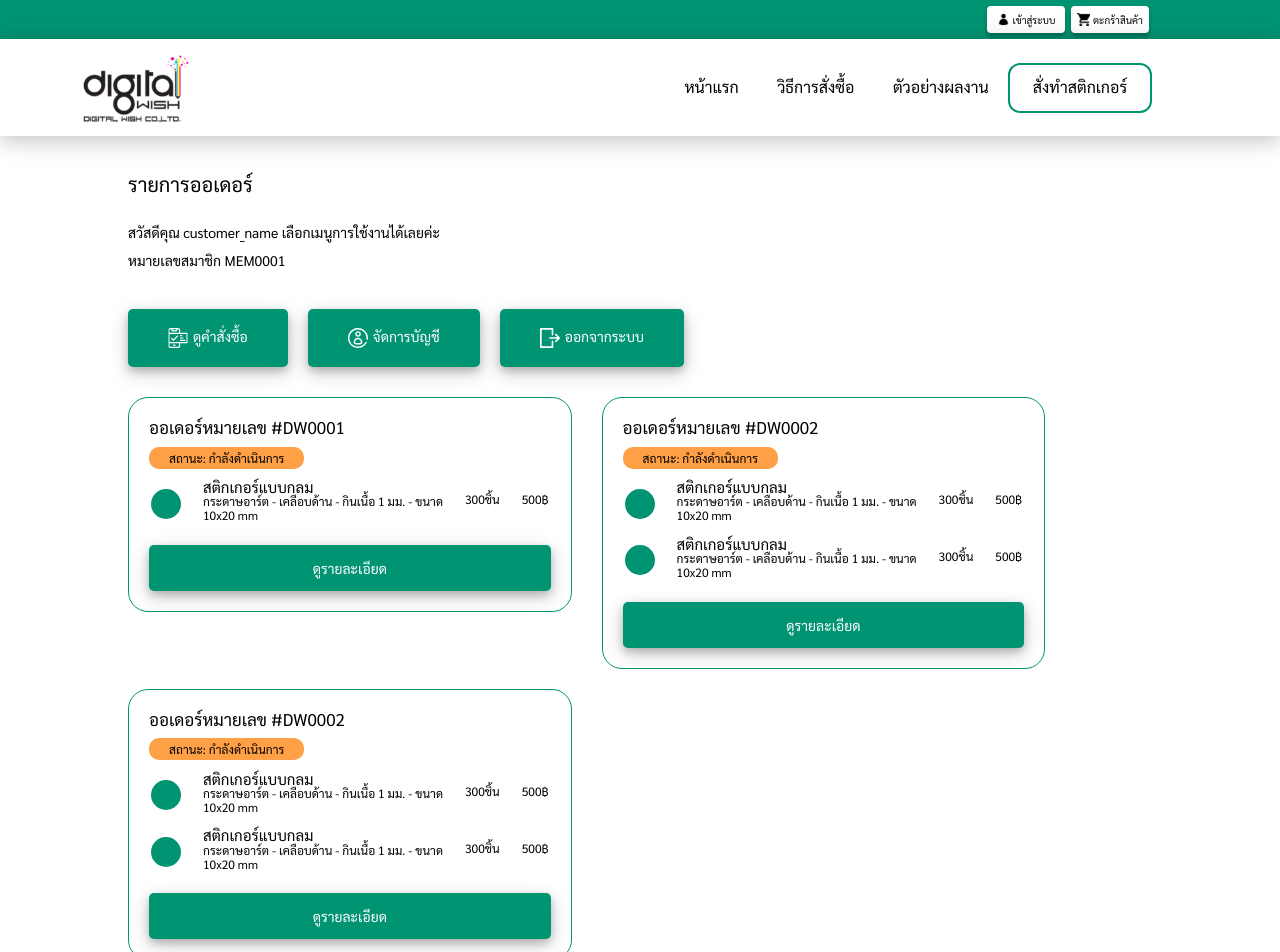
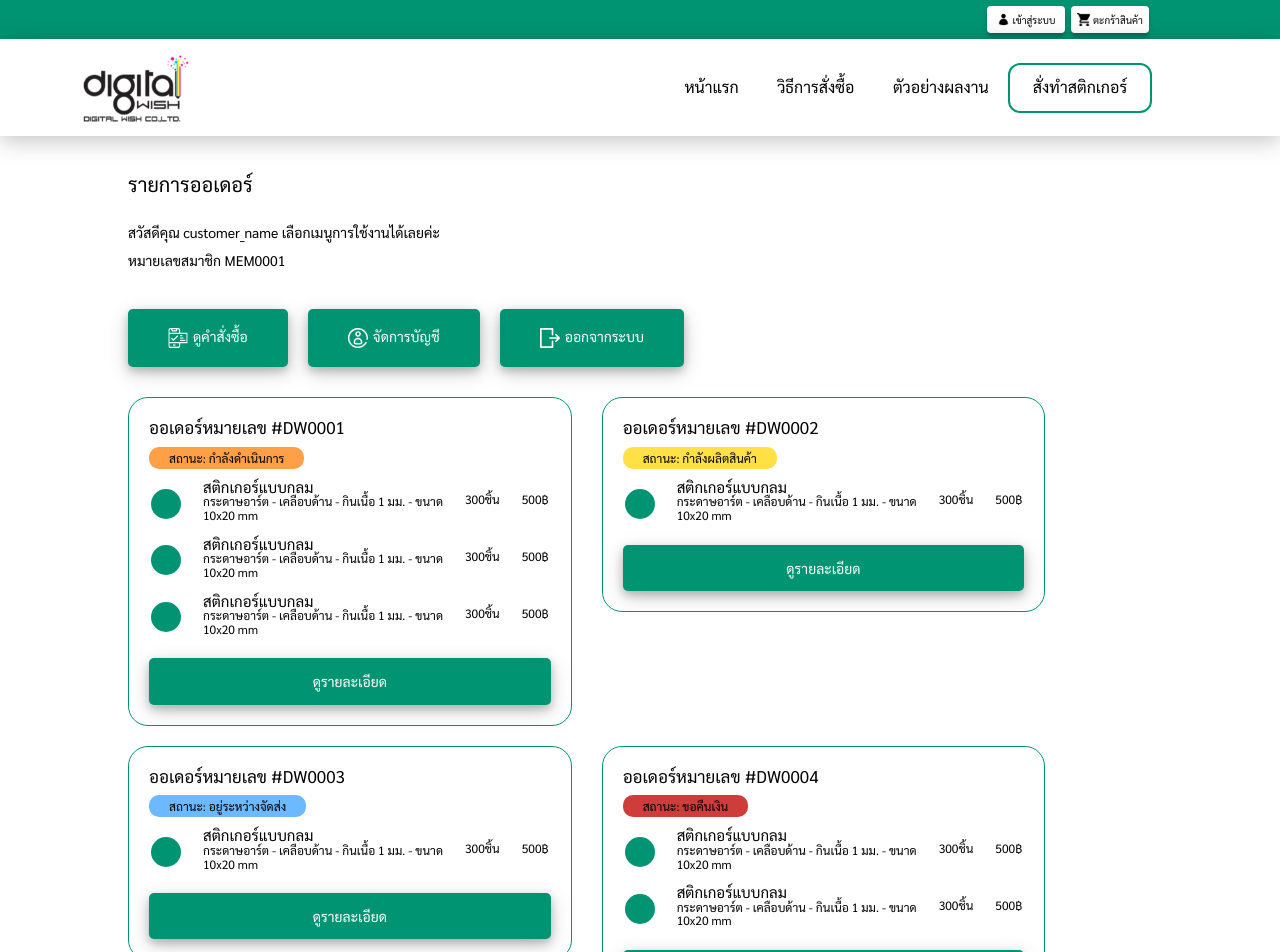
Before and after one commit to Knight-H/e-sticker-frontend, a React (Create React App) app: page /member in a window 1280 px wide. Shown: the top 952 px of the page. Built offline with nearby package versions, Linux system fonts and the light colour scheme.

Commit message:
update fake api page member-order

```diff
--- a/src/App.js
+++ b/src/App.js
@@ -26,7 +26,7 @@ function App() {
             {`${admin}` === '-1' ? <NavBarComponent /> : <AdminNavBarComponent />}
             <Switch>
                 <Route path="/" exact component={HomeComponent} />
-                <Route path="/customize-2" exact component={UploadFileComponent} />
+                {/* <Route path="/customize-2" exact component={UploadFileComponent} /> */}
                 <Route path="/myorder" exact component={ApproveLayoutComponent} />
                 {/* <Route path="/order-1-product-config" component={Order1ProductConfigComponent} /> */}
                 <Route path="/shopping" exact component={ShoppingComponent} />
--- a/src/components/approve-layout/index.js
+++ b/src/components/approve-layout/index.js
@@ -8,7 +8,7 @@ import GroupDeliveryPayment from "../group-delivery-payment";
 
 const ApproveLayoutComponent = () => {
     const [selectStep] = useState(3);
-    const [guestMode] = useState(true);
+    const [guestMode] = useState(false);
 
     const [expandCard, setExpandCard] = useState(0);
     return (
--- a/src/components/form_step_shopping/index.js
+++ b/src/components/form_step_shopping/index.js
@@ -96,7 +96,7 @@ const App = () => (
       }}
       onSubmit={async values => sleep(300).then(() => console.log("Wizard submit >>>", values))}
     >
-      {/* <WizardStep
+      <WizardStep
         onSubmit={() => console.log("Step1 onSubmit")}
         validationSchema={Yup.object({
           kindSticker: Yup.string().required("กรุณาเลือกรูปแบบ"),
@@ -109,7 +109,7 @@ const App = () => (
         })}
       >
         <Order1ProductConfigComponent Field={Field} ErrorMessage={ErrorMessage} />
-      </WizardStep> */}
+      </WizardStep>
       <WizardStep
         onSubmit={() => console.log("Step2 onSubmit")}
         validationSchema={Yup.object({
--- a/src/components/home-member/index.js
+++ b/src/components/home-member/index.js
@@ -5,6 +5,23 @@ import { ReactComponent as Circle } from '../approve-layout/circle.svg';
 import { ReactComponent as IconPhone } from './icon-phone.svg';
 import { ReactComponent as IconUser } from './icon-user.svg';
 import { ReactComponent as IconLogout } from './icon-logout.svg';
+
+const LabelSatus = ({status}) => {
+    if (status === 1) {
+        return <label className={styles.orangeLabel}>สถานะ: กำลังดำเนินการ</label>
+    } else if (status === 2) {
+        return <label className={`${styles.orangeLabel} ${styles.yellowStatus}`}>สถานะ: กำลังผลิตสินค้า</label>
+    } else if (status === 3) {
+        return <label className={`${styles.orangeLabel} ${styles.blueStatus}`}>สถานะ: อยู่ระหว่างจัดส่ง</label>
+    } else if (status === 4) {
+        return <label className={`${styles.orangeLabel} ${styles.redStatus}`}>สถานะ: ขอคืนเงิน</label>
+    } else if (status === 5) {
+        return <label className={`${styles.orangeLabel} ${styles.greenStatus}`}>สถานะ: คืนเงินสำเร็จ</label>
+    } else if (status === 6) {
+        return <label className={`${styles.orangeLabel} ${styles.greenStatus}`}>สถานะ: รายการสำเร็จ</label>
+    }
+}
+
 
 const HomeMemberComponent = (props) => {
     return (
@@ -21,77 +38,30 @@ const HomeMemberComponent = (props) => {
             <label className={styles.greenLabel}><IconLogout />ออกจากระบบ</label>
 
             <section className={styles.contain}>
+
+                {fakeAPI.map((fakeAPI) => {
+                    return (
                         <article className={styles.borderCard}>
-                    <h1 className={styles.title}>ออเดอร์หมายเลข #DW0001</h1>
-                    <label className={styles.orangeLabel}>สถานะ: กำลังดำเนินการ</label>
+                            <h1 className={styles.title}>ออเดอร์หมายเลข {fakeAPI.orderNumber}</h1>
+                            <LabelSatus status={fakeAPI.statusOrder}/>
                             <table>
+                                {fakeAPI.listOrder.map((list) => (
                                     <tr>
                                     <td className={styles.iconCol}><Circle /></td>
                                     <td className={styles.detailCol}>
-                                <h4>สติกเกอร์แบบกลม</h4>
-                                <p>กระดาษอาร์ต - เคลือบด้าน - กินเนื้อ 1 มม. - ขนาด 10x20 mm </p>
+                                        <h4>{list.titalStriker}</h4>
+                                        <p>{list.detailStriker}</p>
                                     </td>
-                            <td className={styles.qtyCol}><p>300ชิ้น</p></td>
-                            <td className={styles.priceCol}><p>500฿</p></td>
+                                    <td className={styles.qtyCol}><p>{list.qtyStriker}ชิ้น</p></td>
+                                    <td className={styles.priceCol}><p>{list.priceStriker}฿</p></td>
                                 </tr>
+                                ))}
                             </table>
 
                             <button type="button">ดูรายละเอียด</button>
                         </article>
-
-                <article className={styles.borderCard}>
-                    <h1 className={styles.title}>ออเดอร์หมายเลข #DW0002</h1>
-                    <label className={styles.orangeLabel}>สถานะ: กำลังดำเนินการ</label>
-                    <table>
-                        <tr>
-                            <td className={styles.iconCol}><Circle /></td>
-                            <td className={styles.detailCol}>
-                                <h4>สติกเกอร์แบบกลม</h4>
-                                <p>กระดาษอาร์ต - เคลือบด้าน - กินเนื้อ 1 มม. - ขนาด 10x20 mm </p>
-                            </td>
-                            <td className={styles.qtyCol}><p>300ชิ้น</p></td>
-                            <td className={styles.priceCol}><p>500฿</p></td>
-                        </tr>
-
-                        <tr>
-                            <td className={styles.iconCol}><Circle /></td>
-                            <td className={styles.detailCol}>
-                                <h4>สติกเกอร์แบบกลม</h4>
-                                <p>กระดาษอาร์ต - เคลือบด้าน - กินเนื้อ 1 มม. - ขนาด 10x20 mm </p>
-                            </td>
-                            <td className={styles.qtyCol}><p>300ชิ้น</p></td>
-                            <td className={styles.priceCol}><p>500฿</p></td>
-                        </tr>
-                    </table>
-                    <button type="button">ดูรายละเอียด</button>
-                </article>
-
-                <article className={styles.borderCard}>
-                    <h1 className={styles.title}>ออเดอร์หมายเลข #DW0002</h1>
-                    <label className={styles.orangeLabel}>สถานะ: กำลังดำเนินการ</label>
-                    <table>
-                        <tr>
-                            <td className={styles.iconCol}><Circle /></td>
-                            <td className={styles.detailCol}>
-                                <h4>สติกเกอร์แบบกลม</h4>
-                                <p>กระดาษอาร์ต - เคลือบด้าน - กินเนื้อ 1 มม. - ขนาด 10x20 mm </p>
-                            </td>
-                            <td className={styles.qtyCol}><p>300ชิ้น</p></td>
-                            <td className={styles.priceCol}><p>500฿</p></td>
-                        </tr>
-
-                        <tr>
-                            <td className={styles.iconCol}><Circle /></td>
-                            <td className={styles.detailCol}>
-                                <h4>สติกเกอร์แบบกลม</h4>
-                                <p>กระดาษอาร์ต - เคลือบด้าน - กินเนื้อ 1 มม. - ขนาด 10x20 mm </p>
-                            </td>
-                            <td className={styles.qtyCol}><p>300ชิ้น</p></td>
-                            <td className={styles.priceCol}><p>500฿</p></td>
-                        </tr>
-                    </table>
-                    <button type="button">ดูรายละเอียด</button>
-                </article>
+                    )
+                })}
 
             </section>
         </main>
@@ -99,3 +69,96 @@ const HomeMemberComponent = (props) => {
 }
 
 export default HomeMemberComponent;
+
+
+const fakeAPI = [
+    {
+        orderNumber: "#DW0001",
+        statusOrder: 1,
+        // image: ???
+        listOrder: [
+            {
+                titalStriker: "สติกเกอร์แบบกลม",
+                detailStriker: "กระดาษอาร์ต - เคลือบด้าน - กินเนื้อ 1 มม. - ขนาด 10x20 mm",
+                qtyStriker: 300,
+                priceStriker: 500
+            },
+            {
+                titalStriker: "สติกเกอร์แบบกลม",
+                detailStriker: "กระดาษอาร์ต - เคลือบด้าน - กินเนื้อ 1 มม. - ขนาด 10x20 mm",
+                qtyStriker: 300,
+                priceStriker: 500
+            },
+            {
+                titalStriker: "สติกเกอร์แบบกลม",
+                detailStriker: "กระดาษอาร์ต - เคลือบด้าน - กินเนื้อ 1 มม. - ขนาด 10x20 mm",
+                qtyStriker: 300,
+                priceStriker: 500
+            }
+        ]
+    },
+    {
+        orderNumber: "#DW0002",
+        statusOrder: 2,
+        // image: ???
+        listOrder: [
+            {
+                titalStriker: "สติกเกอร์แบบกลม",
+                detailStriker: "กระดาษอาร์ต - เคลือบด้าน - กินเนื้อ 1 มม. - ขนาด 10x20 mm",
+                qtyStriker: 300,
+                priceStriker: 500
+            }
+        ]
+    },
+    {
+        orderNumber: "#DW0003",
+        statusOrder: 3,
+        // image: ???
+        listOrder: [
+            {
+                titalStriker: "สติกเกอร์แบบกลม",
+                detailStriker: "กระดาษอาร์ต - เคลือบด้าน - กินเนื้อ 1 มม. - ขนาด 10x20 mm",
+                qtyStriker: 300,
+                priceStriker: 500
+            }
+        ]
+    },
+    {
+        orderNumber: "#DW0004",
+        statusOrder: 4,
+        // image: ???
+        listOrder: [
+            {
+                titalStriker: "สติกเกอร์แบบกลม",
+                detailStriker: "กระดาษอาร์ต - เคลือบด้าน - กินเนื้อ 1 มม. - ขนาด 10x20 mm",
+                qtyStriker: 300,
+                priceStriker: 500
+            },
+            {
+                titalStriker: "สติกเกอร์แบบกลม",
+                detailStriker: "กระดาษอาร์ต - เคลือบด้าน - กินเนื้อ 1 มม. - ขนาด 10x20 mm",
+                qtyStriker: 300,
+                priceStriker: 500
+            }
+        ]
+    },
+    {
+        orderNumber: "#DW0005",
+        statusOrder: 5,
+        // image: ???
+        listOrder: [
+            {
+                titalStriker: "สติกเกอร์แบบกลม",
+                detailStriker: "กระดาษอาร์ต - เคลือบด้าน - กินเนื้อ 1 มม. - ขนาด 10x20 mm",
+                qtyStriker: 300,
+                priceStriker: 500
+            },
+            {
+                titalStriker: "สติกเกอร์แบบกลม",
+                detailStriker: "กระดาษอาร์ต - เคลือบด้าน - กินเนื้อ 1 มม. - ขนาด 10x20 mm",
+                qtyStriker: 300,
+                priceStriker: 500
+            }
+        ]
+    }
+];
--- a/src/components/home-member/index.module.scss
+++ b/src/components/home-member/index.module.scss
@@ -122,6 +122,22 @@
     padding: 3px 20px;
 }
 
+.greenStatus {
+    background-color: #21B54D;
+  }
+  .redStatus {
+    background-color: #CF3C3C;
+  }
+  .blueStatus {
+    background-color: #6DB9FF;
+  }
+  .yellowStatus {
+    background-color: #FFE146;
+  }
+  .orangeStatus {
+    background-color: #FF9F46;
+  }
+
 @media only screen and (max-width: 320px) {
     .contain {
         .borderCard {
--- a/src/components/shopping/index.js
+++ b/src/components/shopping/index.js
@@ -226,11 +226,10 @@ const ShoppingComponent = () => {
 
                         </div>
                     </div>
-                    <Link className={styles.link} to="/approve">
+
                     <button className={styles.buttonNext}>
                         ถัดไป
                     </button>
-                    </Link>
                 </div>
 
             </section>
```
Lines whose indentation alone changed are shown as unchanged.
